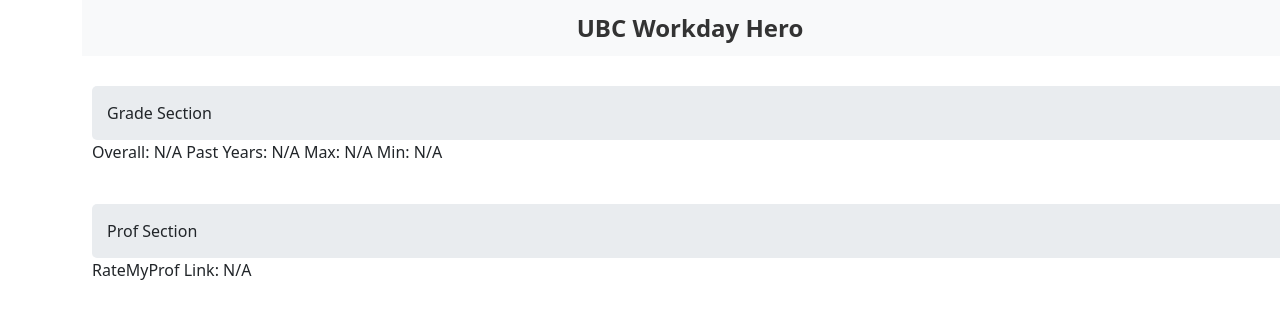
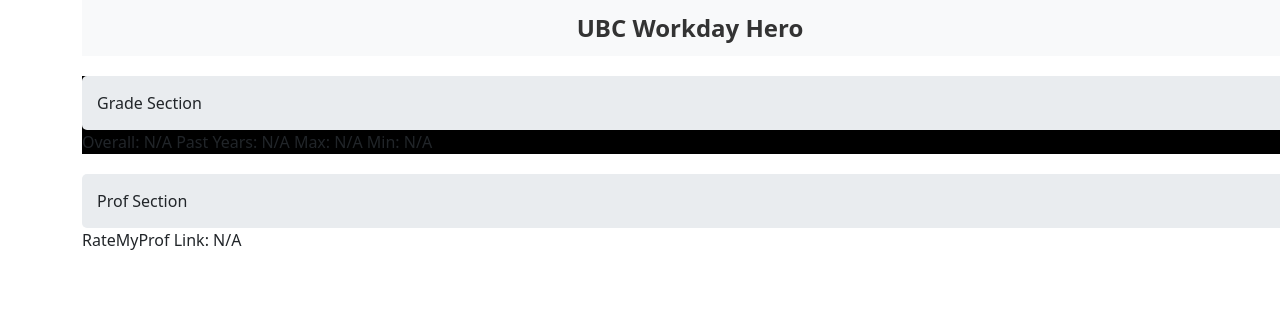
Before and after one commit to aqil18/ubc-workday-hero, a React (Create React App) app in the folder react-chrome-ext/: page / in a window 1280 px wide. Shown: the top 318 px of the page. Built offline with nearby package versions, Linux system fonts and the light colour scheme; no server answers.

Commit message:
Tryna up the styling

```diff
--- a/react-chrome-ext/src/App.css
+++ b/react-chrome-ext/src/App.css
@@ -22,6 +22,7 @@
 
 .content-upper {
   margin-bottom: 20px; /* Space below the upper content */
+  background-color: black;
 }
 
 .upper-section, .bottom-section {
@@ -43,6 +44,7 @@
 .style1 {
   font-family: 'Roboto', sans-serif;
   font-weight: 400;
+
   /* Other styles for style1 */
 }
 
--- a/react-chrome-ext/src/App.tsx
+++ b/react-chrome-ext/src/App.tsx
@@ -126,11 +126,11 @@
             <div className="title">
                 <div className="title-content">UBC Workday Hero</div>
             </div>
-            <div className="content content-upper">
+            <div className="content-upper">
                 <section className="upper-section">Grade Section</section>
                 <section>Overall: {average} Past Years: {average5} Max: {max} Min: {min}</section>
             </div>
-            <div className="content content-lower">
+            <div className="content-lower">
                 <section className="bottom-section">Prof Section</section>
                 <section>RateMyProf Link: {profUrl}</section>
             </div>
```
Also changed, not shown: 1 other file (tests, documents, lock files or other folders).
